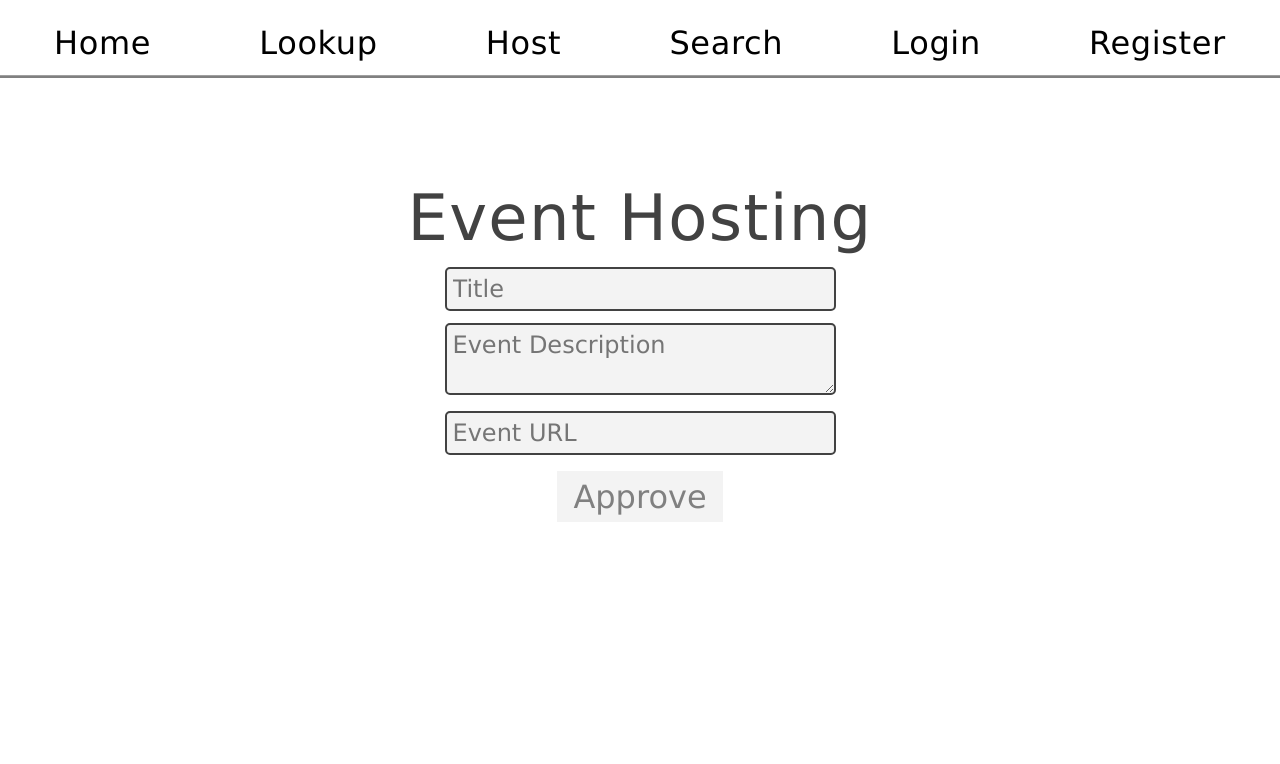
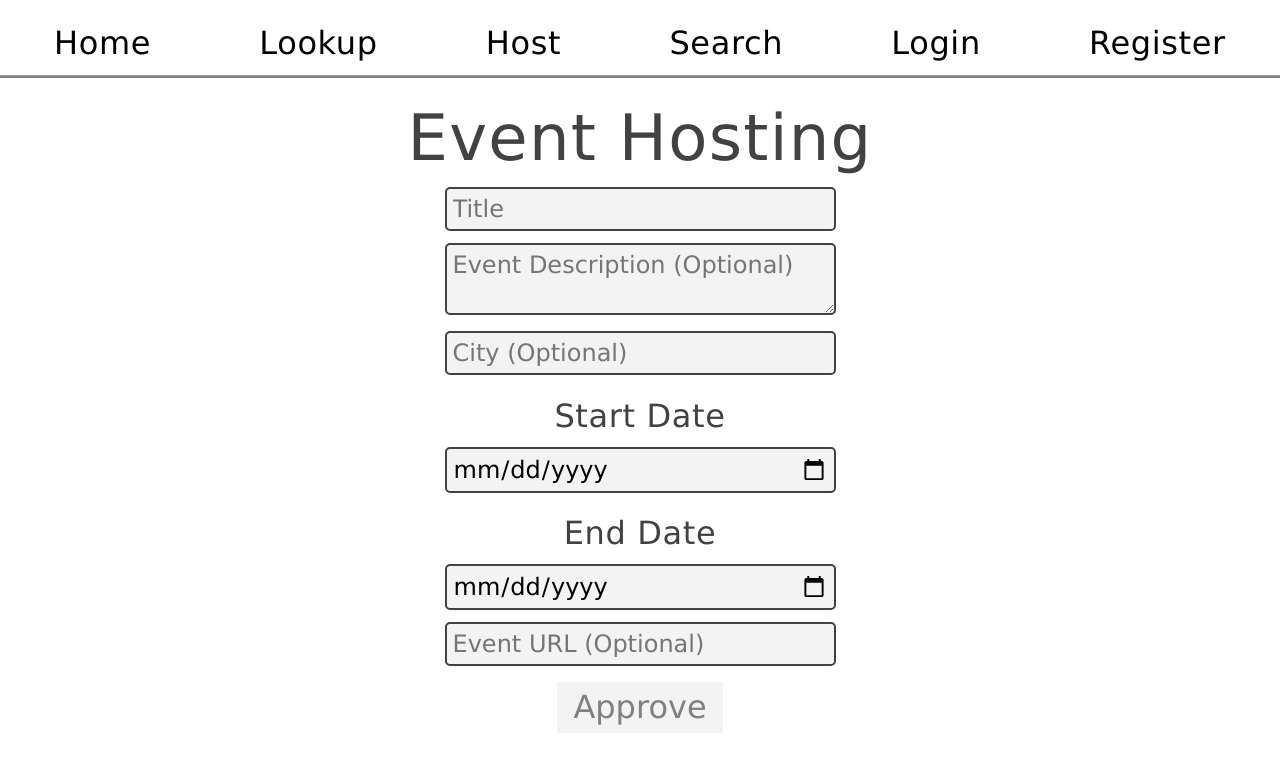
Before and after one commit to PtatG/cop4710project, a React (Create React App) app in the folder frontend/: page /host in a window 1280 px wide. Shown: the top 764 px of the page. Built offline with nearby package versions, Linux system fonts and the light colour scheme.

Commit message:
More frontend progress

```diff
--- a/frontend/package.json
+++ b/frontend/package.json
@@ -13,6 +13,7 @@
     "react-router": "^5.2.0",
     "react-router-dom": "^5.2.0",
     "react-scripts": "4.0.1",
+    "redux": "^4.0.5",
     "web-vitals": "^0.2.4"
   },
   "scripts": {
--- a/frontend/src/App.css
+++ b/frontend/src/App.css
@@ -4,6 +4,14 @@
   /*display: inline-block;*/
   justify-content: space-around;
   position: relative;
+  top: 1rem
+}
+
+.inContainer {
+  margin: 0 auto;
+  width: 500px;
+  display: inline-block;
+  justify-content: space-around;
   top: 1rem
 }
 
--- a/frontend/src/components/Host.js
+++ b/frontend/src/components/Host.js
@@ -1,14 +1,18 @@
 import React from "react";
 import {Link} from 'react-router-dom';
+import {connect} from 'react-redux';
 
-export default class Host extends React.Component {
+class Host extends React.Component {
 	constructor(props) {
 		super(props);
 		this.state = {
 			formdata: {
 				eventtitle: "",
 				eventdesc: "",
-				eventurl: ""
+				eventurl: "",
+				startdate: "",
+				enddate: "",
+				eventcity: ""
 			}
 		}
 		this.changeForm = this.changeForm.bind(this);
@@ -27,13 +31,44 @@ export default class Host extends React.Component {
 	submitForm(e) {
 		console.log("Submitting...");
 		console.log(this.state.formdata)
+
+		const {formdata} = this.state;
+		var jsonPayload = `
+			{
+				"token": "${this.props.user.token}",
+				"title": "${formdata.eventtitle}",
+				"description": "${formdata.eventdesc}",
+				"url": "${formdata.eventurl}",
+				"startdate": "${formdata.startdate}",
+				"enddate": "${formdata.enddate}",
+				"city": "${formdata.city}"
+			}
+		`
+		console.log(jsonPayload);
+		fetch('http://127.0.0.1:8080/createEvent', {
+			method: 'POST',
+			headers: {
+				'Content-type': 'application/json',
+			},
+			body: jsonPayload,
+		}).then(res => {
+			console.log(res)
+			return res.json()
+		}).then(response => {
+			var elem = document.getElementById("errorReturn");
+			elem.innerHTML = response.message;
+			setTimeout(() => {
+				elem.innerHTML = "";
+			}, 5000)
+		});
+
 		e.preventDefault();
 	}
 
 	render() {
 		const {formdata} = this.state;
 		return (
-			<div className="registerPage">
+			<div className="userPage">
 				<div className="container">
 					<h4>Event Hosting</h4>
 					<form onSubmit={this.submitForm}>
@@ -49,14 +84,36 @@ export default class Host extends React.Component {
 						<textarea
 						 id="eventdesc"
 						 name="eventdesc"
-						 placeholder="Event Description"
+						 placeholder="Event Description (Optional)"
 						 value={formdata.eventdesc}
 						 onChange={this.changeForm}
 						/>
 						<input
+						 id="eventcity"
+						 name="eventcity"
+						 autoComplete="off"
+						 placeholder="City (Optional)"
+						 value={formdata.eventcity}
+						 onChange={this.changeForm}
+						/>
+						<div className="inContainer">
+							<h1>Start Date</h1>
+							<input type="date"
+							 id="startdate"
+							 name="startdate"
+							 onChange={this.changeForm}
+							/>
+							<h1>End Date</h1>
+							<input type="date"
+							 id="enddate"
+							 name="enddate"
+							 onChange={this.changeForm}
+							/>
+						</div>
+						<input
 						 id="eventurl"
 						 name="eventurl"
-						 placeholder="Event URL"
+						 placeholder="Event URL (Optional)"
 						 value={formdata.eventurl}
 						 onChange={this.changeForm}
 						/>
@@ -78,3 +135,9 @@ export default class Host extends React.Component {
 		)
 	}
 }
+
+const mapState = state => ({
+	user: state.user
+})
+
+export default connect(mapState)(Host);
--- a/frontend/src/components/Search.js
+++ b/frontend/src/components/Search.js
@@ -25,6 +25,24 @@ export default class Search extends React.Component {
 	submitForm(e) {
 		console.log("Submitting...");
 		console.log(this.state.formdata)
+
+		const {formdata} = this.state;
+		fetch('http://127.0.0.1:8080/eventsByCity/'+formdata.cityname, {
+			method: 'GET',
+			headers: {
+				'Content-type': 'application/json',
+			},
+		}).then(res => {
+			console.log(res)
+			return res.json()
+		}).then(response => {
+			var elem = document.getElementById("search-err");
+			elem.innerHTML = response.message;
+			setTimeout(() => {
+				elem.innerHTML = "";
+			}, 5000)
+		});
+
 		e.preventDefault();
 	}
 
@@ -52,6 +70,7 @@ export default class Search extends React.Component {
 								</button>
 							</div>
 						</form>
+						<p id="search-err" className="errorReturn"></p>
 					</div>
 				</div>
 			</div>
```
Also changed, not shown: 2 other files (tests, documents, lock files or other folders).
